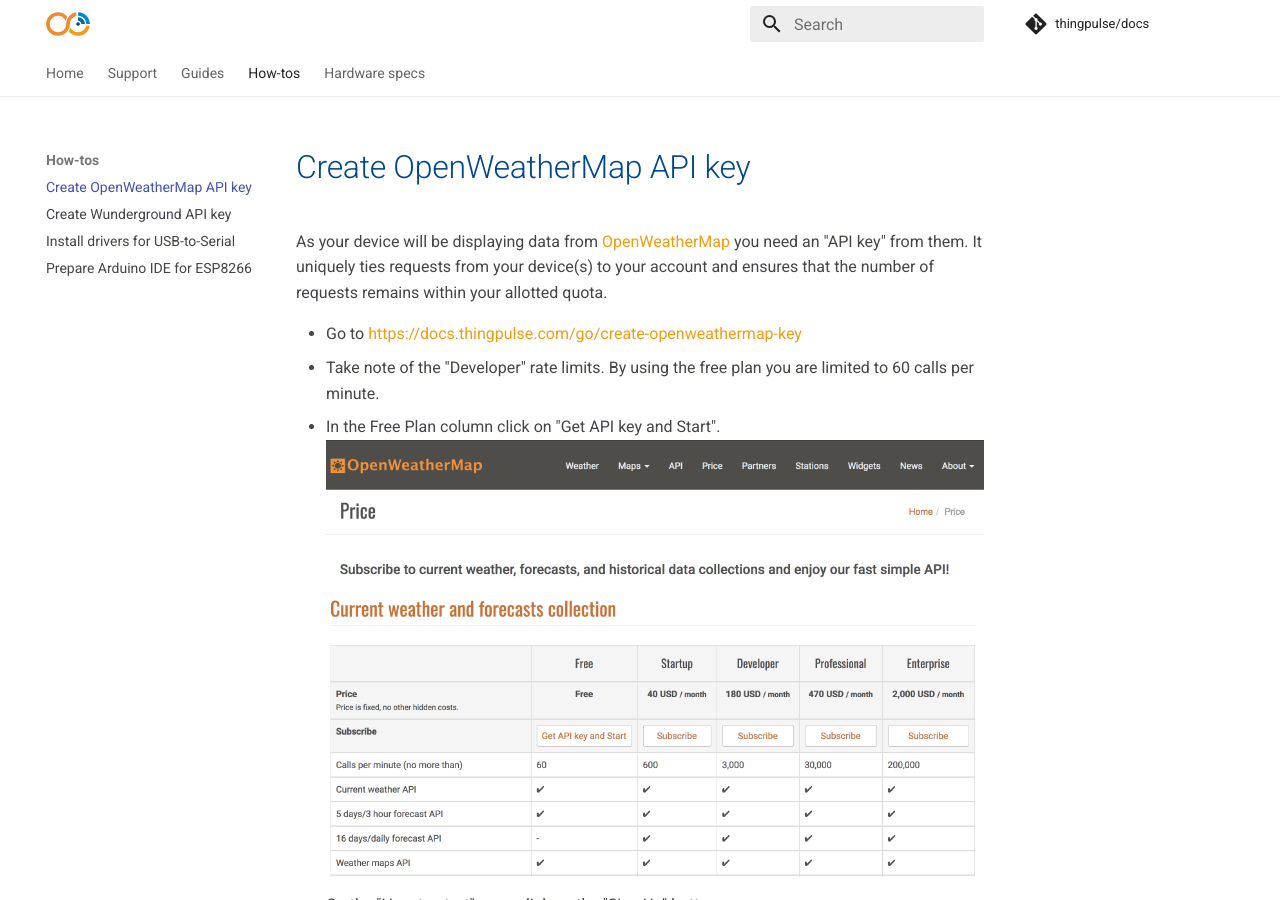
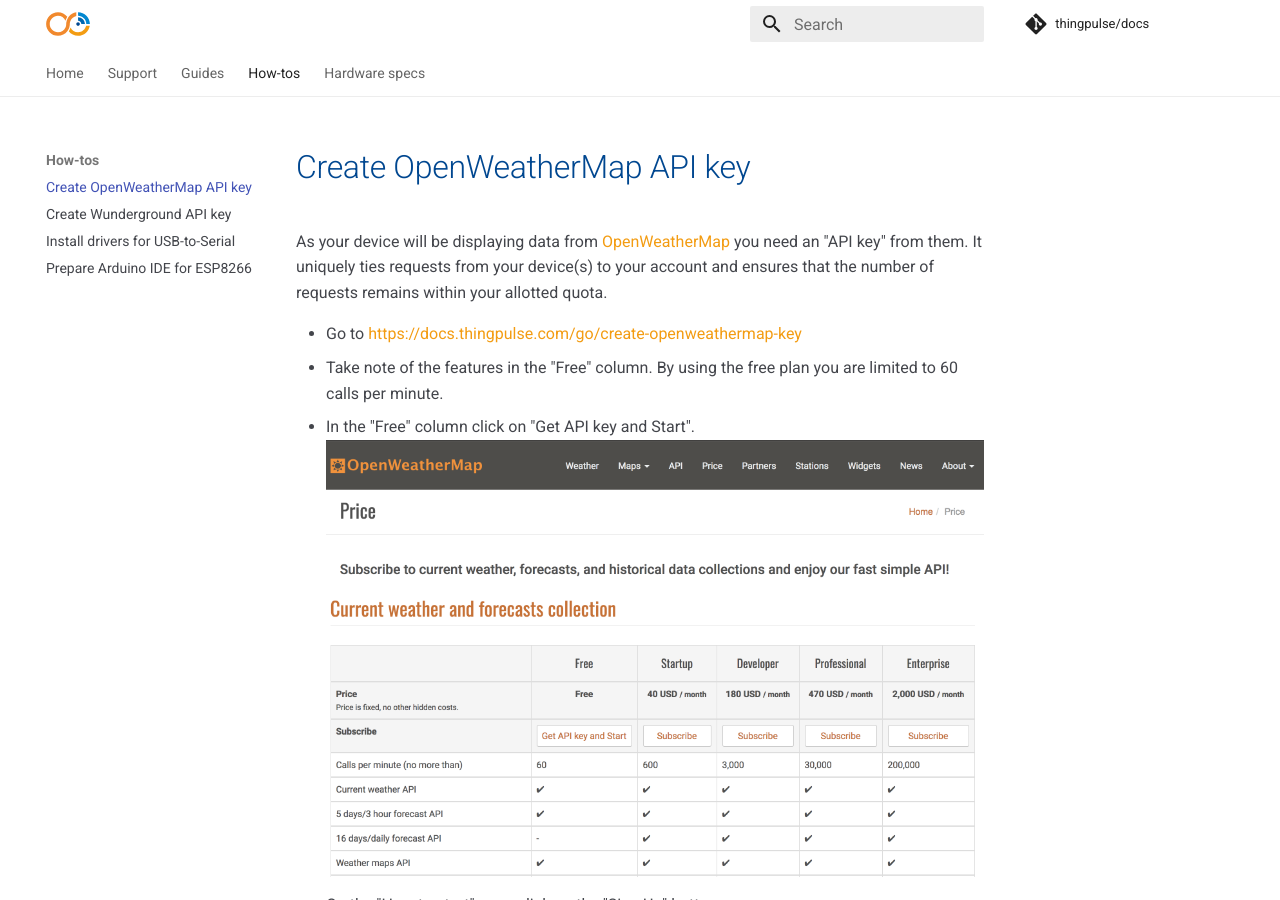
Before and after one commit to ThingPulse/docs, an MkDocs documentation site: the page built from docs/how-tos/openweathermap-key.md, in a window 1280 px wide and 900 px high. Built offline with MkDocs 1.6.1 and Material for MkDocs 9.7.7, drawn with Linux system fonts in a browser that asks for light colours; comment, search, counter and statistics services are not loaded; old or Windows-style settings are respelled for this version of MkDocs; some of the changed text lies outside the part shown.

Commit message:
Minor rewording

```diff
--- a/includes/openweathermap-key.md
+++ b/includes/openweathermap-key.md
@@ -2,8 +2,8 @@
 you need an "API key" from them. It uniquely ties requests from your device(s) to your account and ensures that the number of requests remains within your allotted quota.
 
 - Go to [https://docs.thingpulse.com/go/create-openweathermap-key](/go/create-openweathermap-key)
-- Take note of the "Developer" rate limits. By using the free plan you are limited to 60 calls per minute.
-- In the Free Plan column click on "Get API key and Start".
+- Take note of the features in the "Free" column. By using the free plan you are limited to 60 calls per minute.
+- In the "Free" column click on "Get API key and Start".
 ![OpenWeatherMap API plan overview](/img/how-tos/OpenWeatherMapPricePlans.png)
 - On the "How to start" page click on the "Sign Up" button
 ![OpenWeatherMap API how to start](/img/how-tos/OpenWeatherMapHowToStart.png)
```
Also changed, not shown: other parts of includes/openweathermap-key.md (+1 -1 lines).
